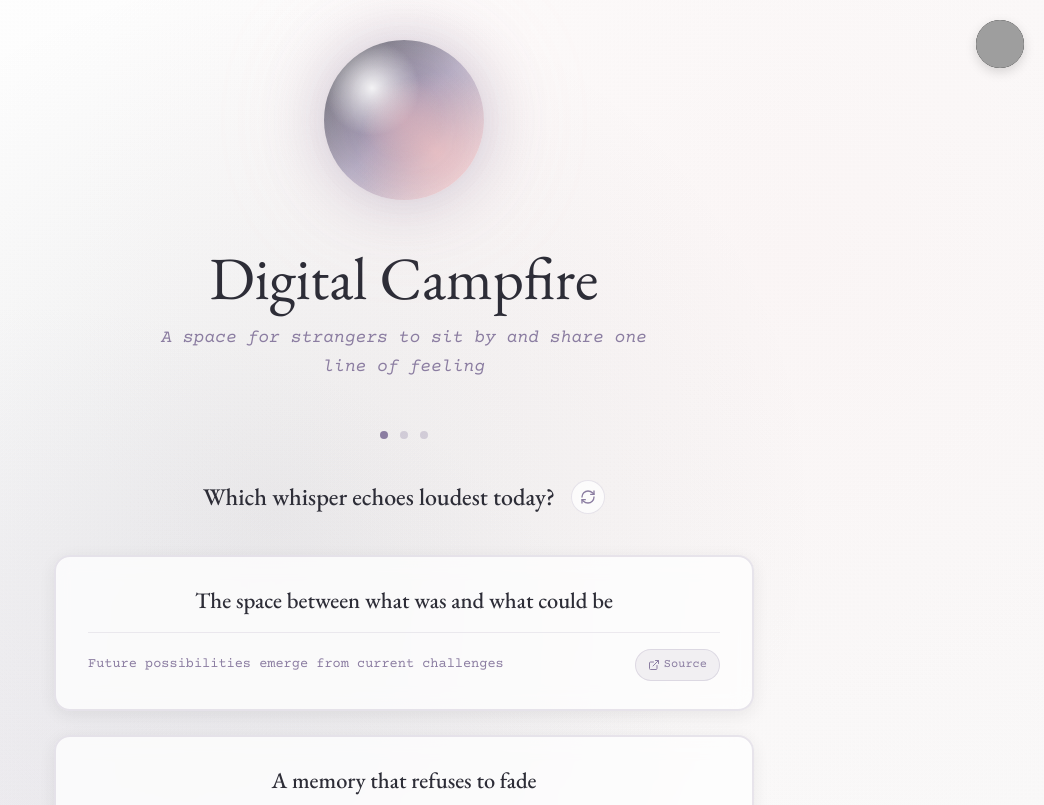
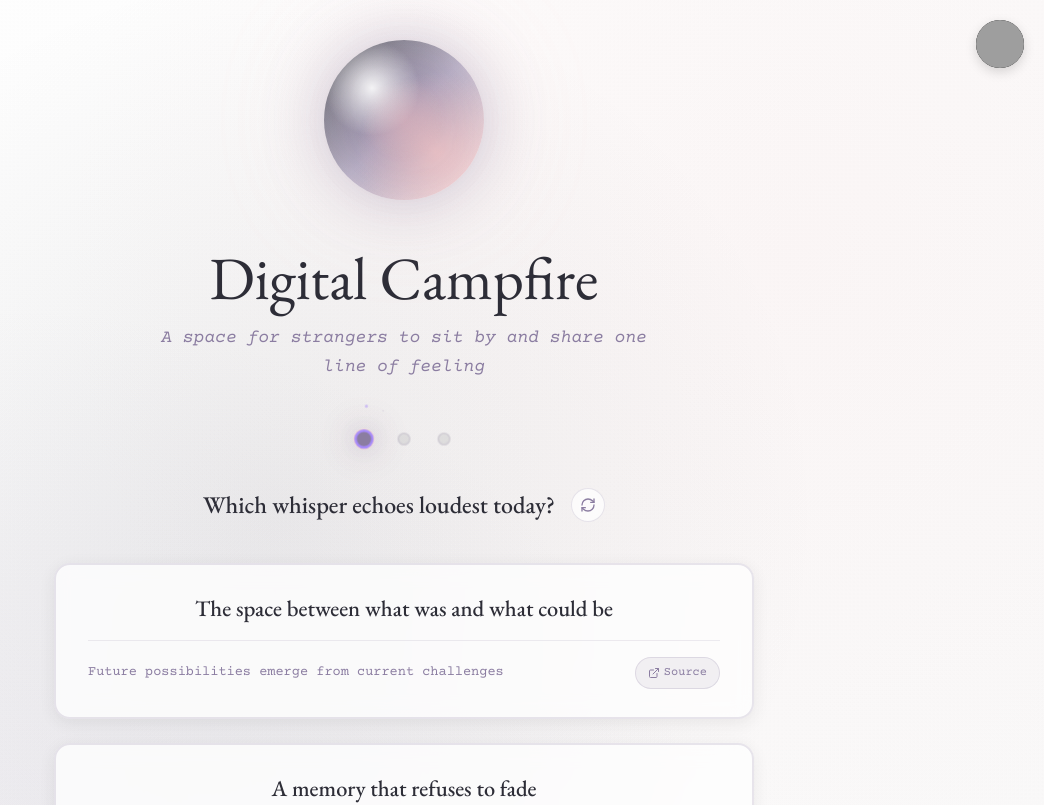
Before and after one commit to ChenHsieh/digicampfire, a React (Vite) app: page / in a window 1280 px wide. Shown: the top 805 px of the page, without its empty margins (236-1280 px from the left). Built offline with nearby package versions, Linux system fonts and the light colour scheme; no server answers; grey boxes are pictures that could not be loaded.

Commit message:
Implement Ember Progress Indicator

```diff
--- a/src/components/Landing.tsx
+++ b/src/components/Landing.tsx
@@ -90,6 +90,27 @@ const Landing: React.FC<LandingProps> = ({ onComplete, isDarkMode }) => {
     return isDarkMode ?
       'radial-gradient(circle, rgba(251, 146, 60, 0.9) 0%, transparent 70%)' :
       'radial-gradient(circle, rgba(244, 194, 194, 0.8) 0%, transparent 70%)';
+  };
+
+  // Ember styling functions
+  const getEmberBackground = (step: number, isActive: boolean) => {
+    if (isActive) {
+      return isDarkMode ?
+        'radial-gradient(circle, rgba(251, 146, 60, 0.9) 0%, rgba(180, 83, 9, 0.7) 70%, transparent 100%)' :
+        'radial-gradient(circle, rgba(139, 125, 161, 0.8) 0%, rgba(244, 194, 194, 0.6) 70%, transparent 100%)';
+    }
+    return isDarkMode ?
+      'rgba(100, 100, 100, 0.3)' :
+      'rgba(200, 200, 200, 0.4)';
+  };
+
+  const getEmberShadow = (step: number, isActive: boolean) => {
+    if (isActive) {
+      return isDarkMode ?
+        `0 0 20px rgba(251, 146, 60, 0.6), 0 0 40px rgba(180, 83, 9, 0.4)` :
+        `0 0 20px rgba(139, 125, 161, 0.5), 0 0 40px rgba(244, 194, 194, 0.3)`;
+    }
+    return 'none';
   };
 
   useEffect(() => {
@@ -359,17 +380,103 @@ ${selectedWhisper.poetic}`;
           A space for strangers to sit by and share one line of feeling
         </p>
 
-        {/* Step indicator */}
-        <div className="flex justify-center gap-3 mb-10">
-          {[1, 2, 3].map((step) => (
-            <div
-              key={step}
-              className="w-2 h-2 rounded-full transition-all duration-300"
-              style={{
-                background: currentStep >= step ? (isDarkMode ? '#FDBA74' : '#8B7DA1') : (isDarkMode ? 'rgba(180, 83, 9, 0.4)' : 'rgba(139, 125, 161, 0.3)')
-              }}
-            />
-          ))}
+        {/* Ember Progress Indicator */}
+        <div className="flex justify-center items-center gap-6 mb-10">
+          {[1, 2, 3].map((step) => {
+            const isActive = currentStep >= step;
+            return (
+              <motion.div
+                key={step}
+                className="relative"
+                initial={{ scale: 0.8, opacity: 0.6 }}
+                animate={{
+                  scale: isActive ? 1.2 : 0.8,
+                  opacity: isActive ? 1 : 0.6
+                }}
+                transition={{
+                  duration: 0.5,
+                  ease: "easeOut"
+                }}
+              >
+                {/* Ember glow effect */}
+                <motion.div
+                  className="w-4 h-4 rounded-full absolute inset-0"
+                  style={{
+                    background: getEmberBackground(step, isActive),
+                    boxShadow: getEmberShadow(step, isActive)
+                  }}
+                  animate={isActive ? {
+                    scale: [1, 1.3, 1],
+                    opacity: [0.8, 1, 0.8]
+                  } : {}}
+                  transition={isActive ? {
+                    duration: 2,
+                    repeat: Infinity,
+                    ease: "easeInOut"
+                  } : {}}
+                />
+
+                {/* Ember core */}
+                <div
+                  className="w-4 h-4 rounded-full relative z-10 transition-all duration-500"
+                  style={{
+                    background: isActive ?
+                      (isDarkMode ? '#FB923C' : '#8B7DA1') :
+                      (isDarkMode ? 'rgba(100, 100, 100, 0.5)' : 'rgba(200, 200, 200, 0.6)'),
+                    border: `2px solid ${isActive ?
+                      (isDarkMode ? '#FDBA74' : '#A78BFA') :
+                      (isDarkMode ? 'rgba(180, 83, 9, 0.3)' : 'rgba(139, 125, 161, 0.3)')}`
+                  }}
+                />
+
+                {/* Floating sparks for active embers */}
+                {isActive && (
+                  <>
+                    <motion.div
+                      className="absolute w-1 h-1 rounded-full"
+                      style={{
+                        background: isDarkMode ? '#FDBA74' : '#A78BFA',
+                        top: '-8px',
+                        left: '50%',
+                        transform: 'translateX(-50%)'
+                      }}
+                      animate={{
+                        y: [-8, -16, -8],
+                        opacity: [0.8, 0.3, 0.8],
+                        scale: [1, 0.5, 1]
+                      }}
+                      transition={{
+                        duration: 3,
+                        repeat: Infinity,
+                        ease: "easeInOut",
+                        delay: step * 0.5
+                      }}
+                    />
+                    <motion.div
+                      className="absolute w-0.5 h-0.5 rounded-full"
+                      style={{
+                        background: isDarkMode ? '#FB923C' : '#8B7DA1',
+                        top: '-6px',
+                        right: '-6px'
+                      }}
+                      animate={{
+                        y: [-6, -12, -6],
+                        x: [0, 4, 0],
+                        opacity: [0.6, 0.2, 0.6],
+                        scale: [1, 0.3, 1]
+                      }}
+                      transition={{
+                        duration: 4,
+                        repeat: Infinity,
+                        ease: "easeInOut",
+                        delay: step * 0.3
+                      }}
+                    />
+                  </>
+                )}
+              </motion.div>
+            );
+          })}
         </div>
 
         <AnimatePresence mode="wait">
```
